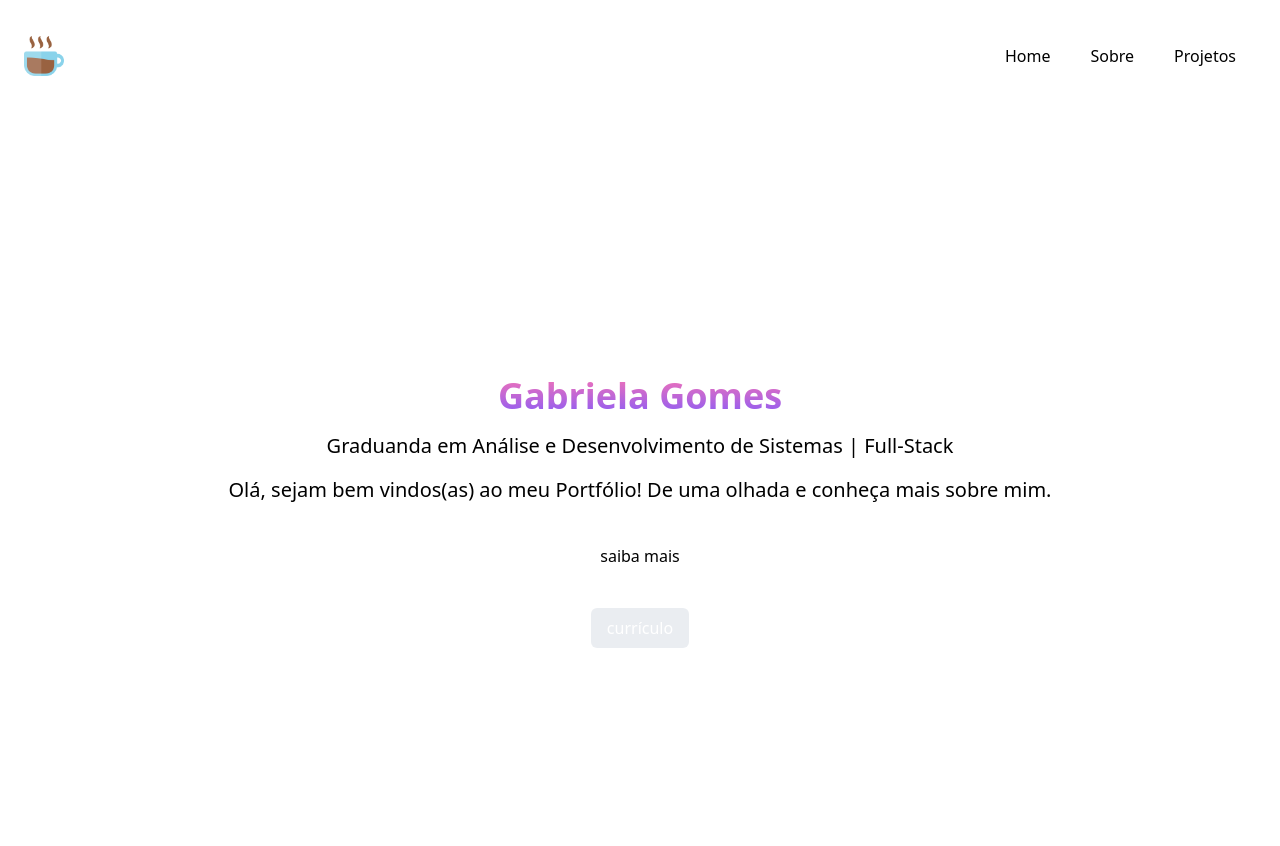
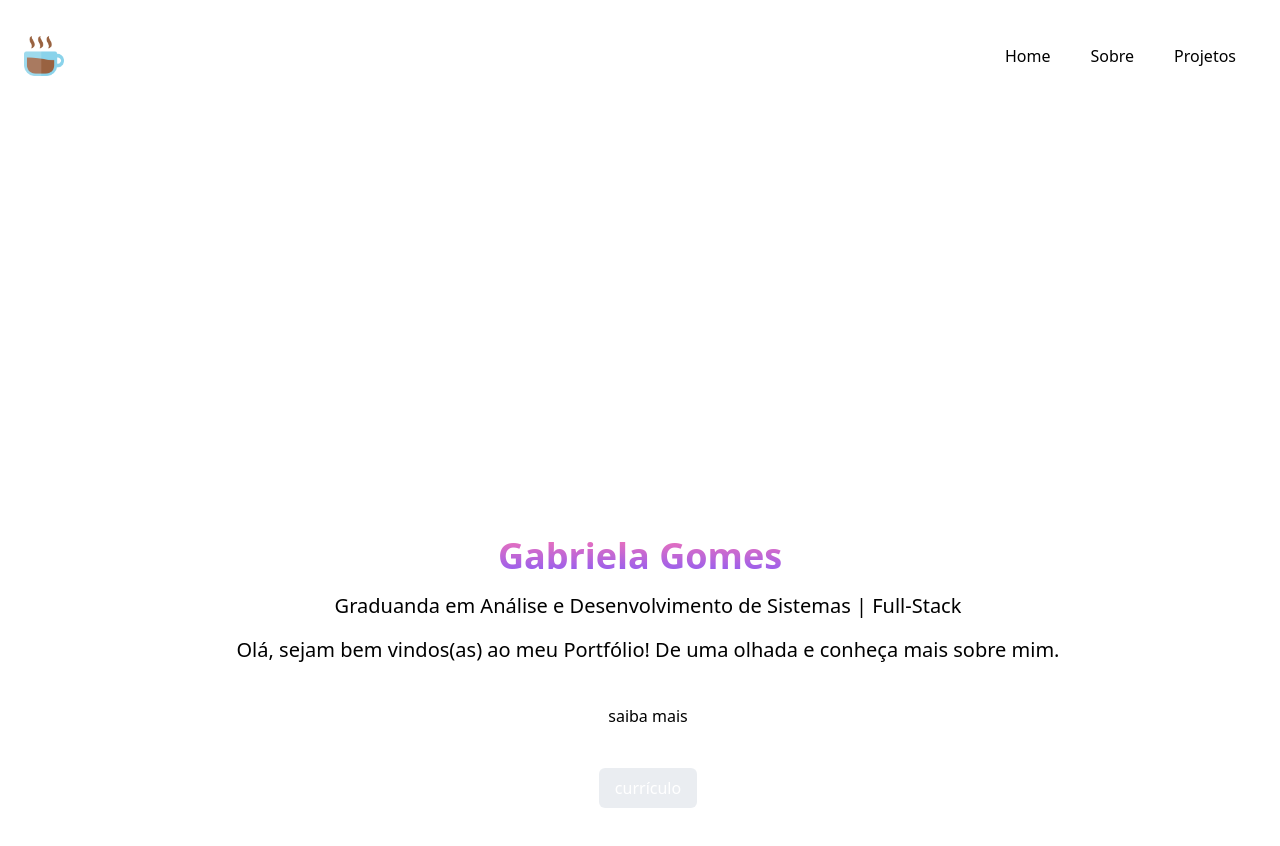
Before and after one commit to gabimezze/Portfolio, a Next.js app in the folder my-app/: page / in a window 1280 px wide. Shown: the top 846 px of the page. Built offline with nearby package versions, Linux system fonts and the light colour scheme.

Commit message:
update css

```diff
--- a/my-app/src/app/globals.css
+++ b/my-app/src/app/globals.css
@@ -19,19 +19,26 @@
     @apply animate-slide-in-left bg-gradient-to-t from-violet-500 to-pink-400 bg-clip-text text-transparent text-4xl font-semibold mb-0;
   }
   .home p{
-    @apply animate-slide-in-left text-xl mt-4 ;
+    @apply animate-slide-in-left text-xl mt-4 mb-0;
   }
   .home {
-    @apply flex flex-col justify-center items-center h-screen overflow-hidden text-left;
+    @apply mt-40 space-x-4 flex flex-col justify-center items-center h-screen overflow-hidden text-left;
   }
-  .home a {
-    @apply flex space-x-4 mt-8 animate-slide-in-left ;
-  }
+
   .sb {
-    @apply grid grid-cols-2 gap-4 mt-8 bg-white text-black py-2 px-4 rounded-md hover:bg-slate-200;
+    @apply   mt-8 bg-white text-black py-2 px-4 rounded-md hover:bg-slate-200;
   }
   .bntc {
-    @apply grid grid-cols-2 gap-4 mt-8 bg-slate-400 bg-opacity-20 text-white py-2 px-4 rounded-md hover:bg-white hover:bg-opacity-25;
+    @apply mt-8 bg-slate-400 bg-opacity-20 text-white py-2 px-4 rounded-md hover:bg-white hover:bg-opacity-25;
+  }
+  .sobre img {
+    @apply inline m-6;
+  }
+  .sobre h1 {
+    @apply text-2xl font-semibold m-4;
+  }
+  .sobre p {
+    @apply m-6;
   }
   @keyframes slide-in-left {
     0% {
```
